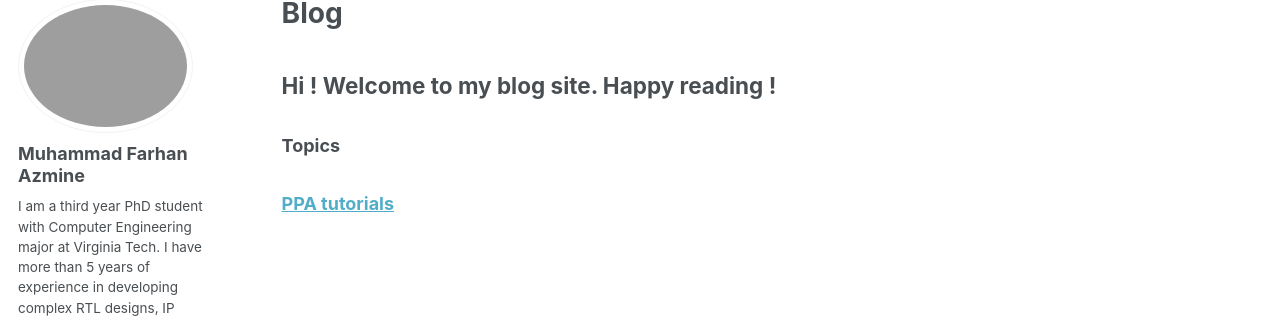
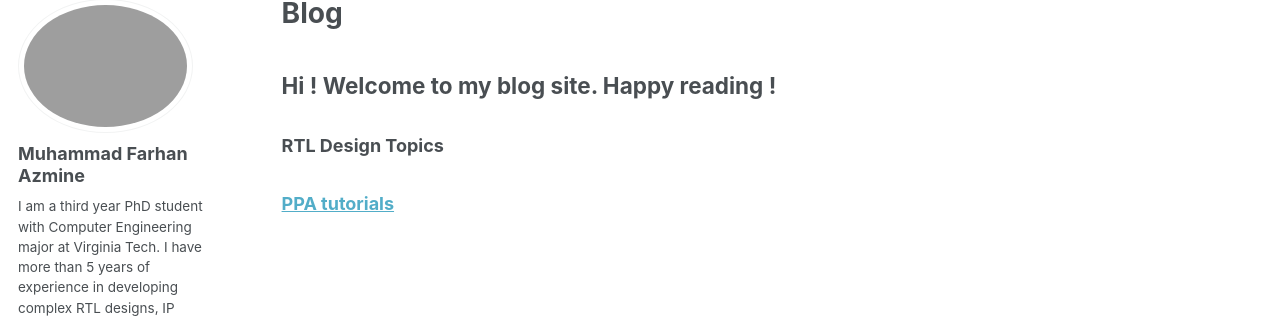
Before and after one commit to muhammadfarhan720/web-profile, a Jekyll site: the page built from _pages/blogs.html, in a window 1280 px wide. Shown: the part 107-427 px from the top of the page. Built offline with Jekyll 4.4.1, drawn with Linux system fonts in a browser that asks for light colours; some web fonts are replaced.

Commit message:
Update blogs.html

```diff
--- a/_pages/blogs.html
+++ b/_pages/blogs.html
@@ -8,7 +8,7 @@ permalink: /blogs/
 
 <!-- Blog Categories Section -->
 <div class="blog-categories">
-    <h3>Topics</h3>
+    <h3>RTL Design Topics</h3>
 
     <!-- PPA tutorials -->
     <div class="category">
```
